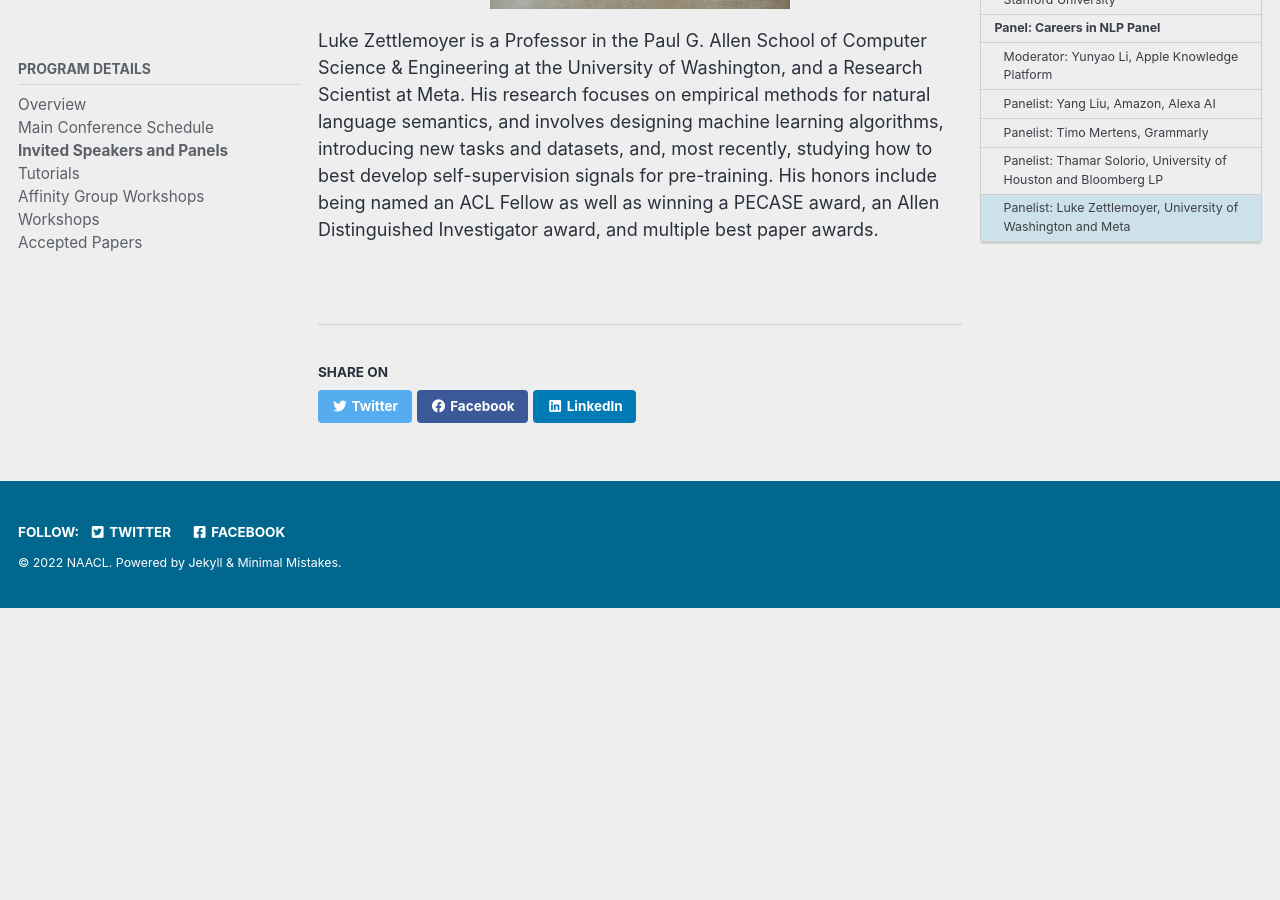
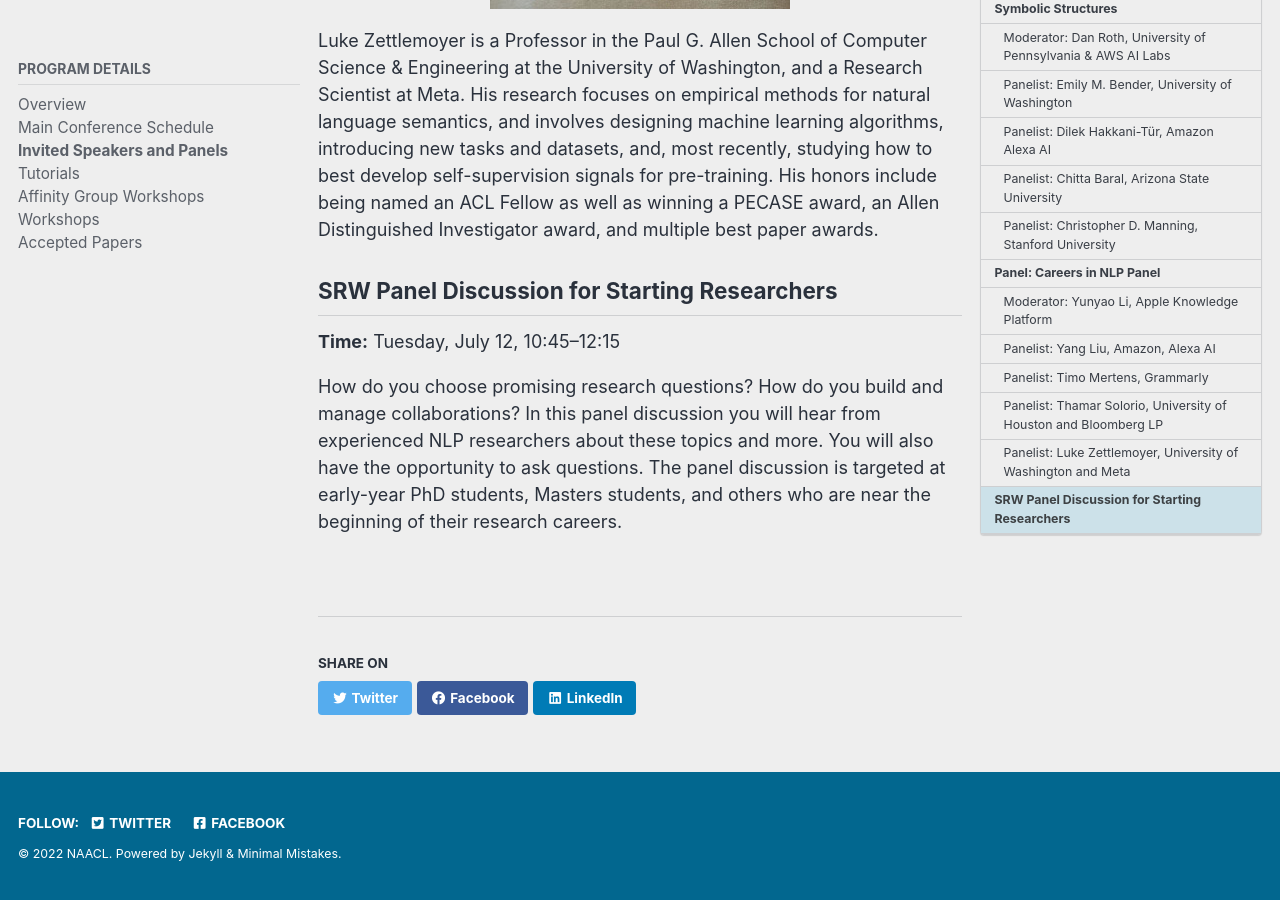
Before and after one commit to naacl-org/naacl-2022-website, a Jekyll site: the page built from _pages/program/keynotes.md, in a window 1280 px wide and 900 px high, scrolled down 12107 px. Built offline with Jekyll 4.4.1, drawn with Linux system fonts in a browser that asks for light colours; cached includes are drawn as plain includes; comment, search, counter and statistics services are not loaded; before the commit the page ends 12715 px from its top, so only the background shows below that; some of the changed text lies outside the part shown.

Commit message:
Added abstract for srw panel

```diff
--- a/_pages/program/keynotes.md
+++ b/_pages/program/keynotes.md
@@ -17,7 +17,7 @@ The following speakers have graciously accepted to give invited talks at NAACL 2
 
 **Title:** Shaping Technology with Moral Imagination: Leveraging the Machinery of Value Sensitive Design
 
-**Time:** Monday, July 11, 9:15 – 10:15
+**Time:** Monday, July 11, 9:15--10:15
 
 **Abstract:**
 Tools and technologies are fundamental to the human condition. They do no less than
@@ -59,7 +59,7 @@ Dr. Friedman’s 2019 MIT Press book co-authored with David Hendry, Value Sensit
 
 **Title:** NLP in Mexican Spanish: One of many stories
 
-**Time:** Wednesday, July 13, 16:15 – 17:15
+**Time:** Wednesday, July 13, 16:15--17:15
 
 **Abstract:**
 Spanish is one of the most widely spoken languages in the world, however, the
@@ -86,7 +86,7 @@ He has been visiting professor at the Polytechnic University of Valencia (Spain)
 ## Panel: The Place of Linguistics and Symbolic Structures
 {: #panel-linguistics-symbolic-structures}
 
-**Time:** Tuesday, July 12, 9:15 – 10:15
+**Time:** Tuesday, July 12, 9:15--10:15
 
 The widespread adoption of neural models in NLP research and the fact that NLP applications increasingly mediate people’s lives have prompted many discussions about what productive research directions might look like for our community. Since NAACL is a meeting of a chapter of the Association for Computational Linguistics, we would like to highlight specifically the role that linguistics and symbolic structures can play (or not) in shaping these research directions.
 
@@ -130,7 +130,7 @@ Christopher Manning is a professor of linguistics and computer science at Stanfo
 ## Panel: Careers in NLP Panel
 {: #panel-careers-in-nlp}
 
-**Time:** Monday, July 11, 13:15 – 14:15
+**Time:** Monday, July 11, 13:15--14:15
 
 The Careers in NLP Panel is a standing feature of NAACL Industry Track. The panel is addressed to graduate students and junior researchers as well as their supervisors and mentors, although all NAACL participants are welcomed. The panellists will discuss the diversity of career paths in NLP: from more research-oriented NLP scientist roles to careers in product.
 
@@ -163,3 +163,11 @@ Thamar Solorio is a  Professor of Computer Science at the University of Houston
 ![Luke Zettlemoyer](/assets/images/keynotes/Luke_Zettlemoyer.jpg){: .align-center}
 
 Luke Zettlemoyer is a Professor in the Paul G. Allen School of Computer Science & Engineering at the University of Washington, and a Research Scientist at Meta. His research focuses on empirical methods for natural language semantics, and involves designing machine learning algorithms, introducing new tasks and datasets, and, most recently, studying how to best develop self-supervision signals for pre-training. His honors include being named an ACL Fellow as well as winning a PECASE award, an Allen Distinguished Investigator award, and multiple best paper awards.
+
+
+## SRW Panel Discussion for Starting Researchers
+{: #panel-starting-researchers}
+
+**Time:** Tuesday, July 12, 10:45--12:15
+
+How do you choose promising research questions? How do you build and manage collaborations? In this panel discussion you will hear from experienced NLP researchers about these topics and more. You will also have the opportunity to ask questions. The panel discussion is targeted at early-year PhD students, Masters students, and others who are near the beginning of their research careers.
--- a/webagenda/preprocessed/order.txt
+++ b/webagenda/preprocessed/order.txt
@@ -418,7 +418,7 @@
 @ Speech
 693
 
-! 10:45--12:15 SRW Panel Discussion for Starting Researchers <span style="font-size:80%">(*concurrent with Session 4)</span> ## %room Quinault
+! 10:45--12:15 <a href="/program/keynotes-panels/#panel-starting-researchers">SRW Panel Discussion for Starting Researchers</a> <span style="font-size:80%">(*concurrent with Session 4)</span> ## %room Quinault
 
 ! 12:15--14:15 Lunch
 
--- a/webagenda/raw/order-outline.txt
+++ b/webagenda/raw/order-outline.txt
@@ -107,7 +107,7 @@
 = Session 4F: In-person Poster Session 3 ## %room Regency A & B
 {"Session Name": "Poster session 3", "_group_by": "Track"}
 
-! 10:45--12:15 SRW Panel Discussion for Starting Researchers <span style="font-size:80%">(*concurrent with Session 4)</span> ## %room Quinault
+! 10:45--12:15 <a href="/program/keynotes-panels/#panel-starting-researchers">SRW Panel Discussion for Starting Researchers</a> <span style="font-size:80%">(*concurrent with Session 4)</span> ## %room Quinault
 
 ! 12:15--14:15 Lunch
 
```
Also changed, not shown: _pages/program/schedule.md (+1 -1 lines).
